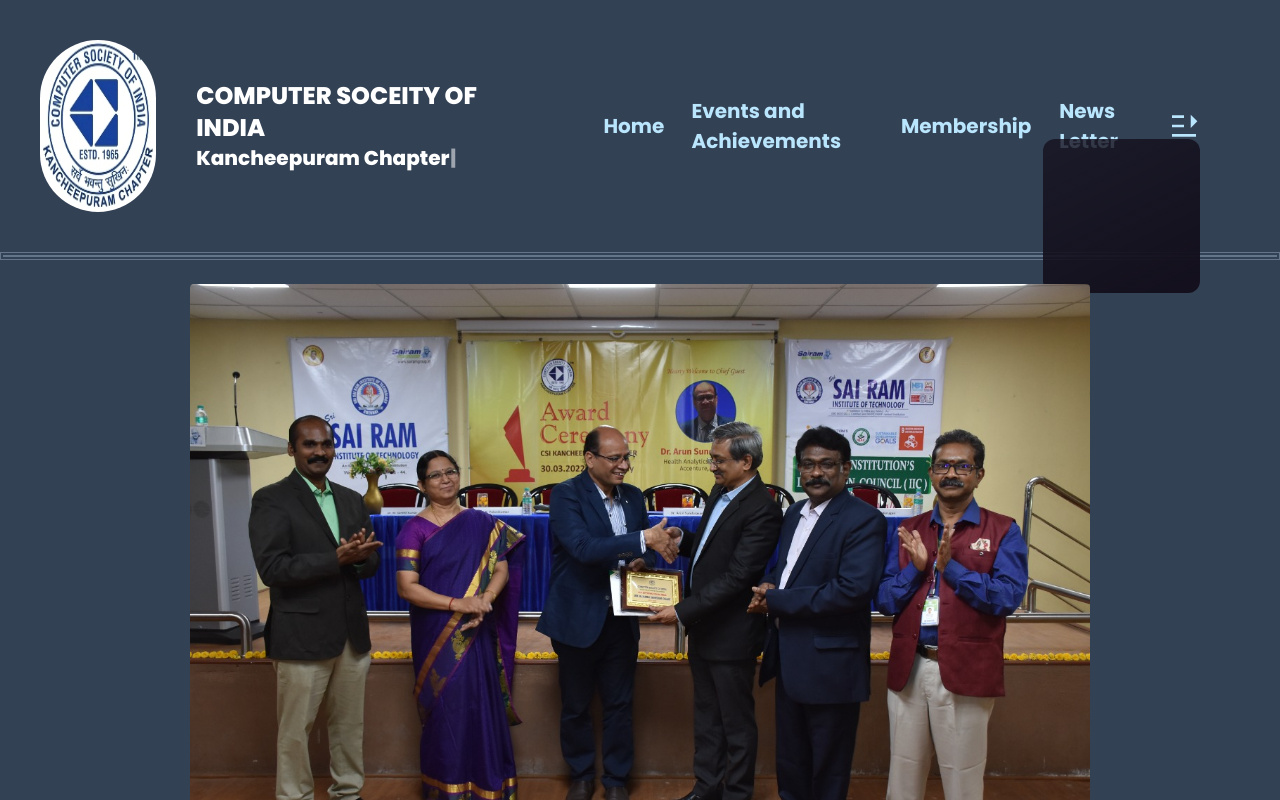
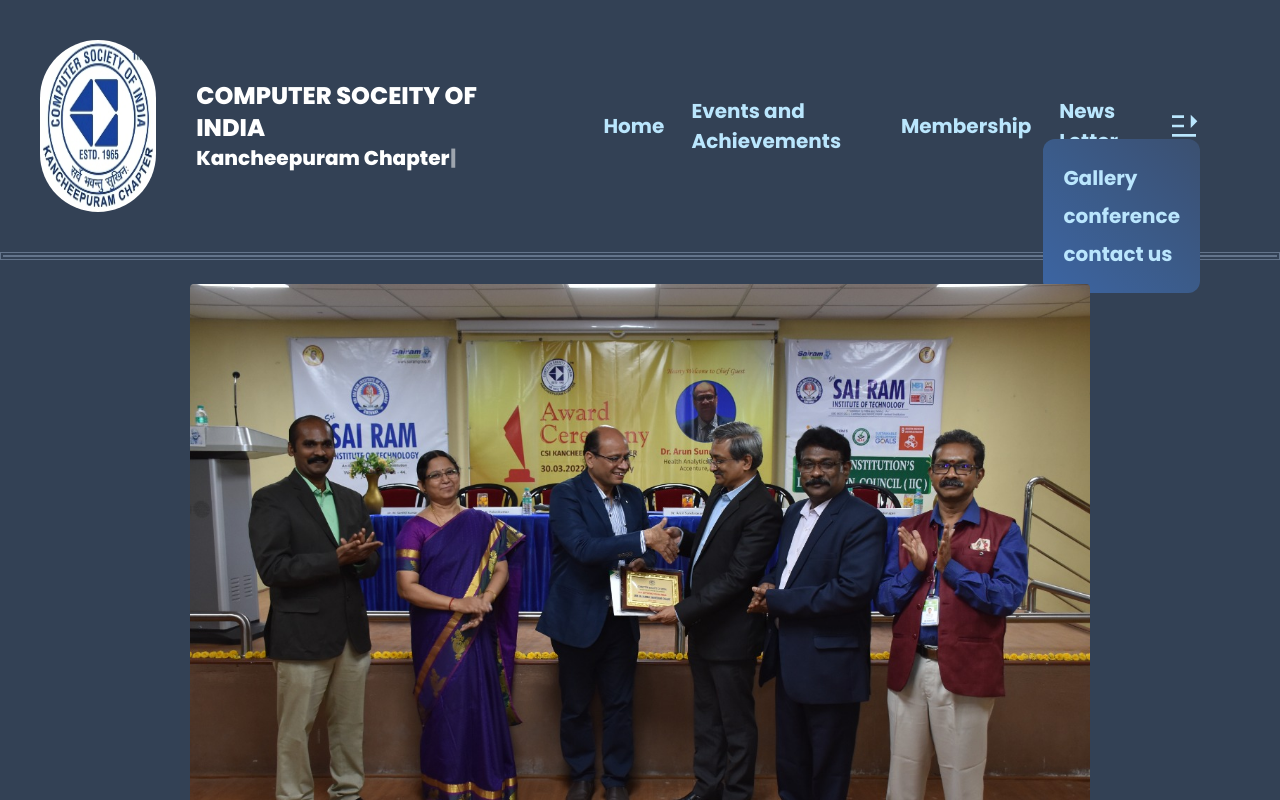
Before and after one commit to shadowctrl/csi-kanchipuram-website, a React (Vite) app: page / in a window 1280 px wide. Both pictures are taken after a click on the icon 1184 px from the left and 126 px from the top of the page. Shown: the top 800 px of the page. Built offline with nearby package versions, Linux system fonts and the light colour scheme.

Commit message:
navbar transition

```diff
--- a/package.json
+++ b/package.json
@@ -13,6 +13,7 @@
     "react": "^18.2.0",
     "react-dom": "^18.2.0",
     "react-icons": "^4.7.1",
+    "react-intersection-observer": "^9.4.2",
     "styled-components": "^5.3.6",
     "typewriter-effect": "^2.19.0"
   },
--- a/src/components/main/main.jsx
+++ b/src/components/main/main.jsx
@@ -1,8 +1,8 @@
 import React from "react";
 import { motion } from "framer-motion";
-import { styles } from "../../../constants";
 import content from "./content";
 import Typewriter from "typewriter-effect";
+import { useEffect } from "react";
 
 const main = () => {
   return (
--- a/src/components/navbar/navbar.jsx
+++ b/src/components/navbar/navbar.jsx
@@ -61,11 +61,11 @@
         <div
           className={`${
             menu ? "flex" : "hidden"
-          }  absolute animateTop bg-gray-gradient mt-[14%] rounded-xl bg-slate sidebar`}
+          }  absolute animateTop bg-darkblue-gradient mt-[14%] rounded-xl bg-slate sidebar`}
         >
           <ul className="list-none flex flex-col m-5">
             {navcon.items2.map((item, key) => (
-              <li key={key} className="my-1 show opacity-0">
+              <li key={key} className="my-1 animateLeft opacity-0">
                 <a
                   href={`/${item}`}
                   className="text-sky-200 font-bold font-poppins text-[20px] "
--- a/src/index.css
+++ b/src/index.css
@@ -86,6 +86,12 @@
   );
 }
 
+.bg-darkblue-gradient{
+  background: linear-gradient(
+    to right top,
+    #3c65a3, #3c6096, #3b5b89, #3b557d, #3b5070);
+}
+
 .bg-discount-gradient {
   background: linear-gradient(125.17deg, #272727 0%, #11101d 100%);
 }
```
Also changed, not shown: 1 other file (tests, documents, lock files or other folders).
